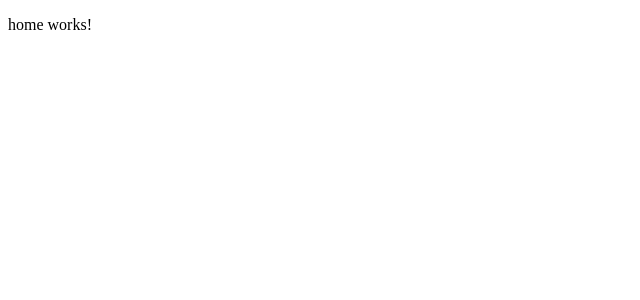
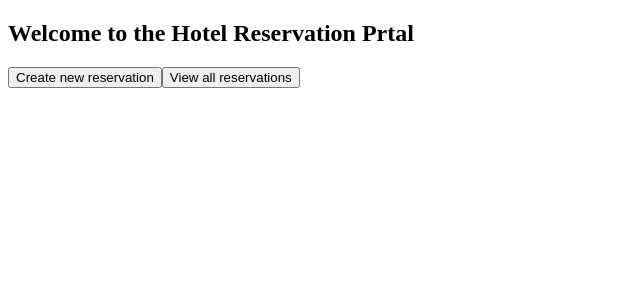
Before and after one commit to rupindersingh91/ng-hotel-app, an Angular app: page / in a window 1280 px wide. Shown: the top 300 px of the page, without its empty margins (0-640 px from the left). Built offline with nearby package versions, Linux system fonts and the light colour scheme.

Commit message:
created simple navigation

```diff
--- a/src/app/app.module.ts
+++ b/src/app/app.module.ts
@@ -3,6 +3,8 @@ import { BrowserModule } from '@angular/platform-browser';
 
 import { AppRoutingModule } from './app-routing.module';
 import { AppComponent } from './app.component';
+import { HomeModule } from './home/home.module';
+import { ReservationModule } from './reservation/reservation.module';
 
 @NgModule({
   declarations: [
@@ -10,7 +12,9 @@ import { AppComponent } from './app.component';
   ],
   imports: [
     BrowserModule,
-    AppRoutingModule
+    AppRoutingModule,
+    HomeModule,
+    ReservationModule
   ],
   providers: [],
   bootstrap: [AppComponent]
--- a/src/app/home/home.component.html
+++ b/src/app/home/home.component.html
@@ -1 +1,7 @@
-<p>home works!</p>
+<div>
+    <h2>
+        Welcome to the Hotel Reservation Prtal
+    </h2>
+    <button [routerLink]="['/new']">Create new reservation</button>
+    <button [routerLink]="['/list']">View all reservations</button>
+</div>
--- a/src/app/home/home.module.ts
+++ b/src/app/home/home.module.ts
@@ -1,6 +1,8 @@
 import { NgModule } from '@angular/core';
 import { CommonModule } from '@angular/common';
 import { HomeComponent } from './home.component';
+import { RouterModule } from '@angular/router';
+
 
 
 
@@ -9,7 +11,8 @@ import { HomeComponent } from './home.component';
     HomeComponent
   ],
   imports: [
-    CommonModule
+    CommonModule,
+    RouterModule
   ]
 })
 export class HomeModule { }
```
